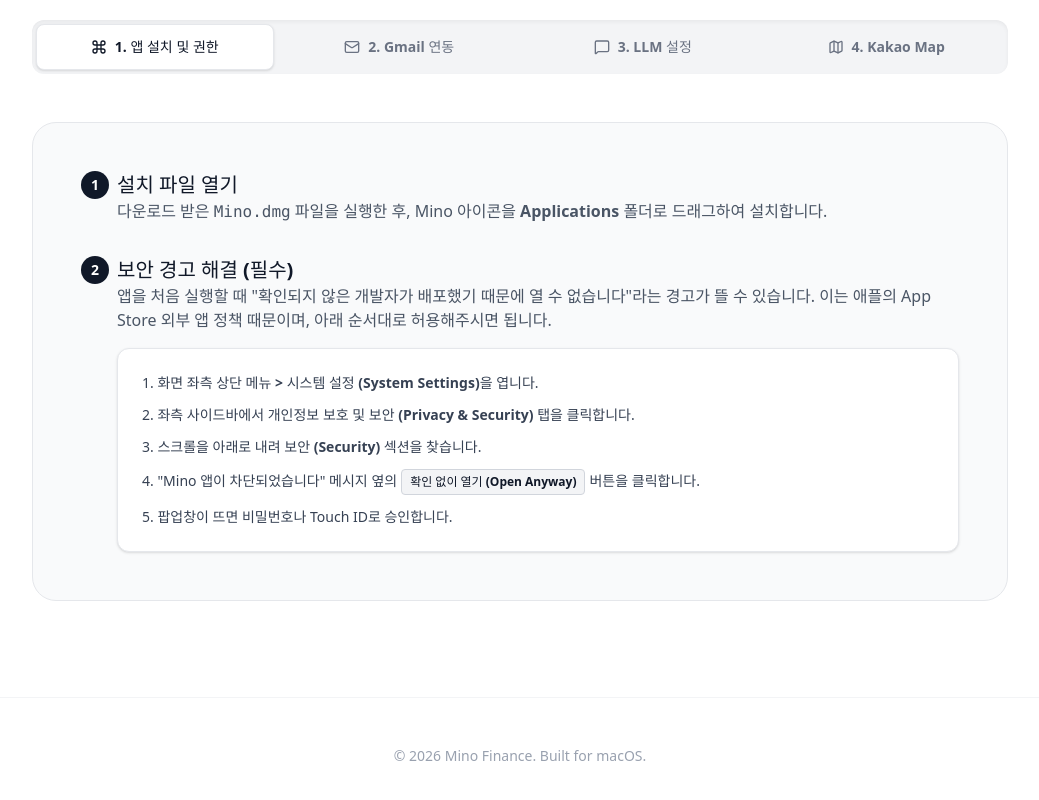
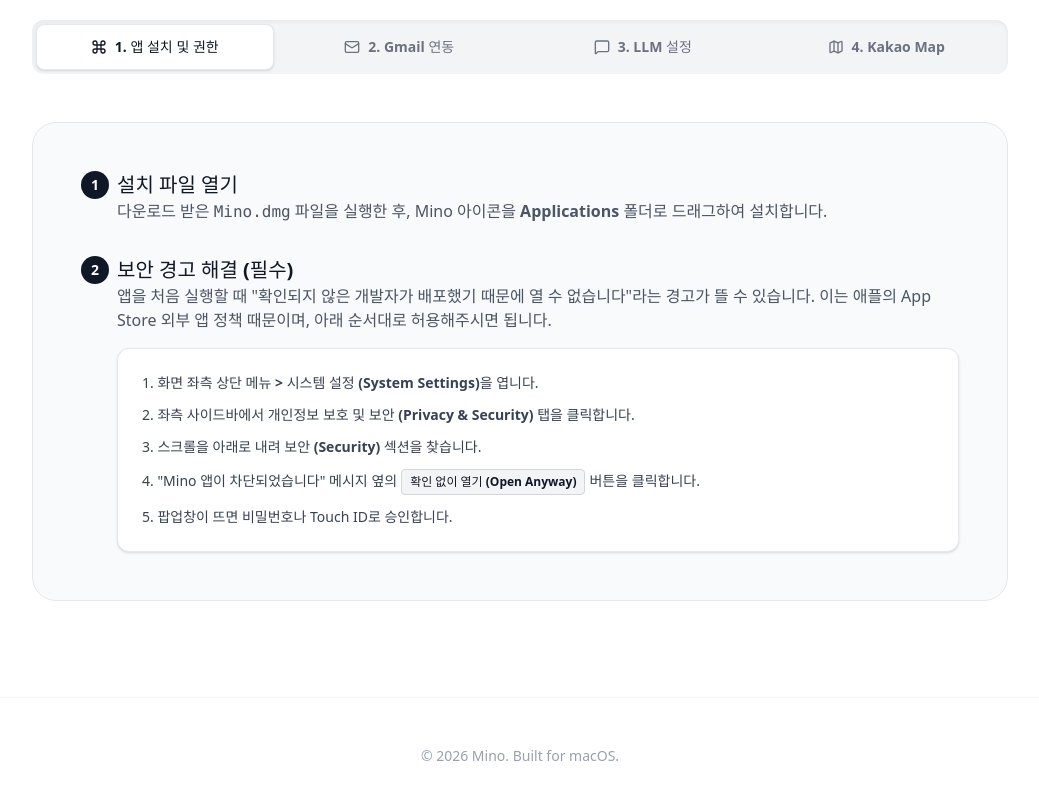
Before and after one commit to nneans/Mino, a React (Vite) app in the folder Mino_Homepage/: page / in a window 1280 px wide. Shown: the part 2405-3205 px from the top of the page, without its empty margins (120-1159 px from the left). Built offline with nearby package versions, Linux system fonts and the light colour scheme.

Commit message:
Update footer text to just 'Mino'

```diff
--- a/Mino_Homepage/src/App.jsx
+++ b/Mino_Homepage/src/App.jsx
@@ -419,7 +419,7 @@
       {/* Footer */}
       <footer className="py-12 bg-white border-t border-gray-100">
         <div className="max-w-5xl mx-auto px-6 text-center text-sm text-gray-400">
-          <p>&copy; {new Date().getFullYear()} Mino Finance. Built for macOS.</p>
+          <p>&copy; {new Date().getFullYear()} Mino. Built for macOS.</p>
         </div>
       </footer>
     </div>
```
